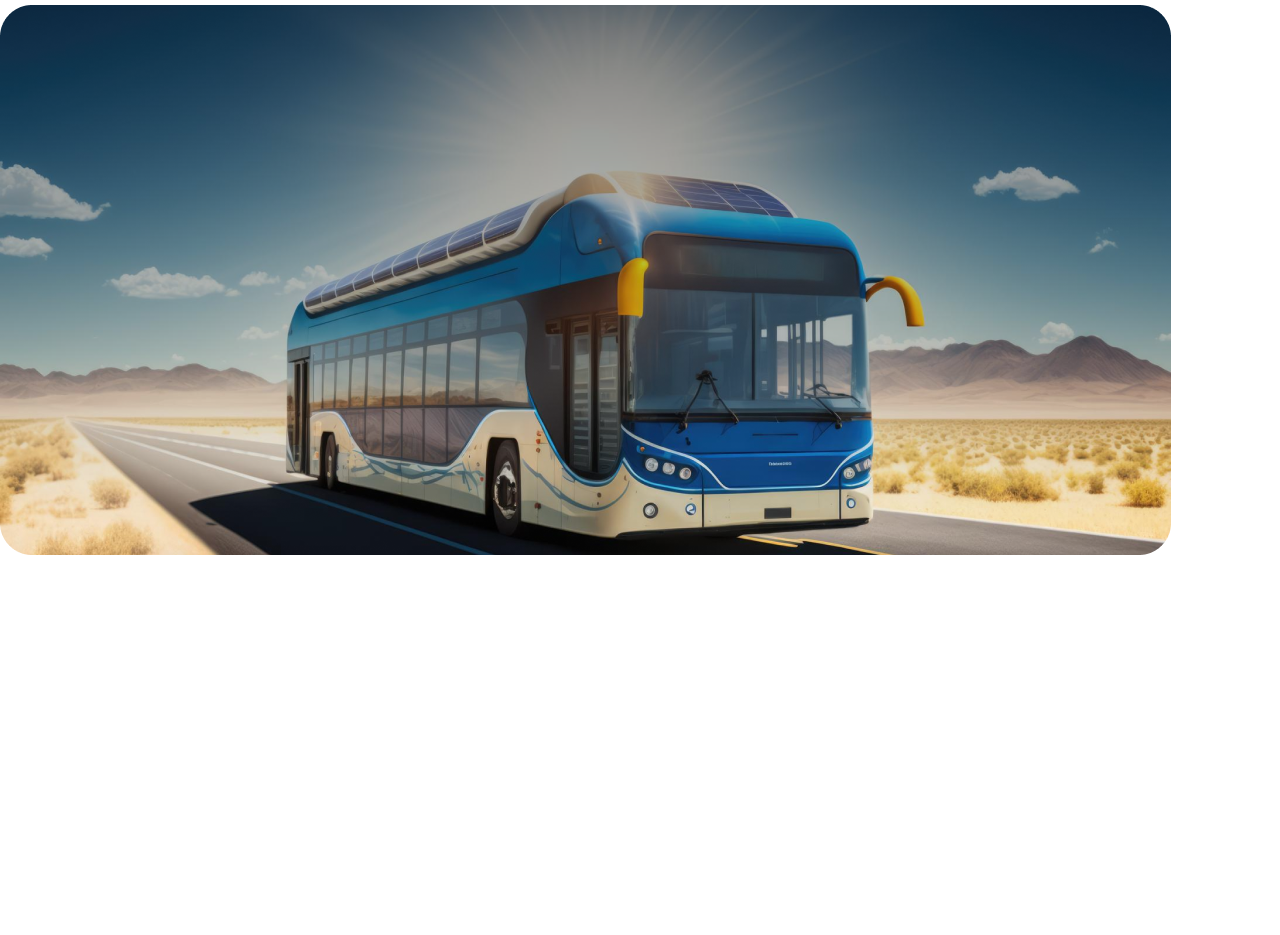
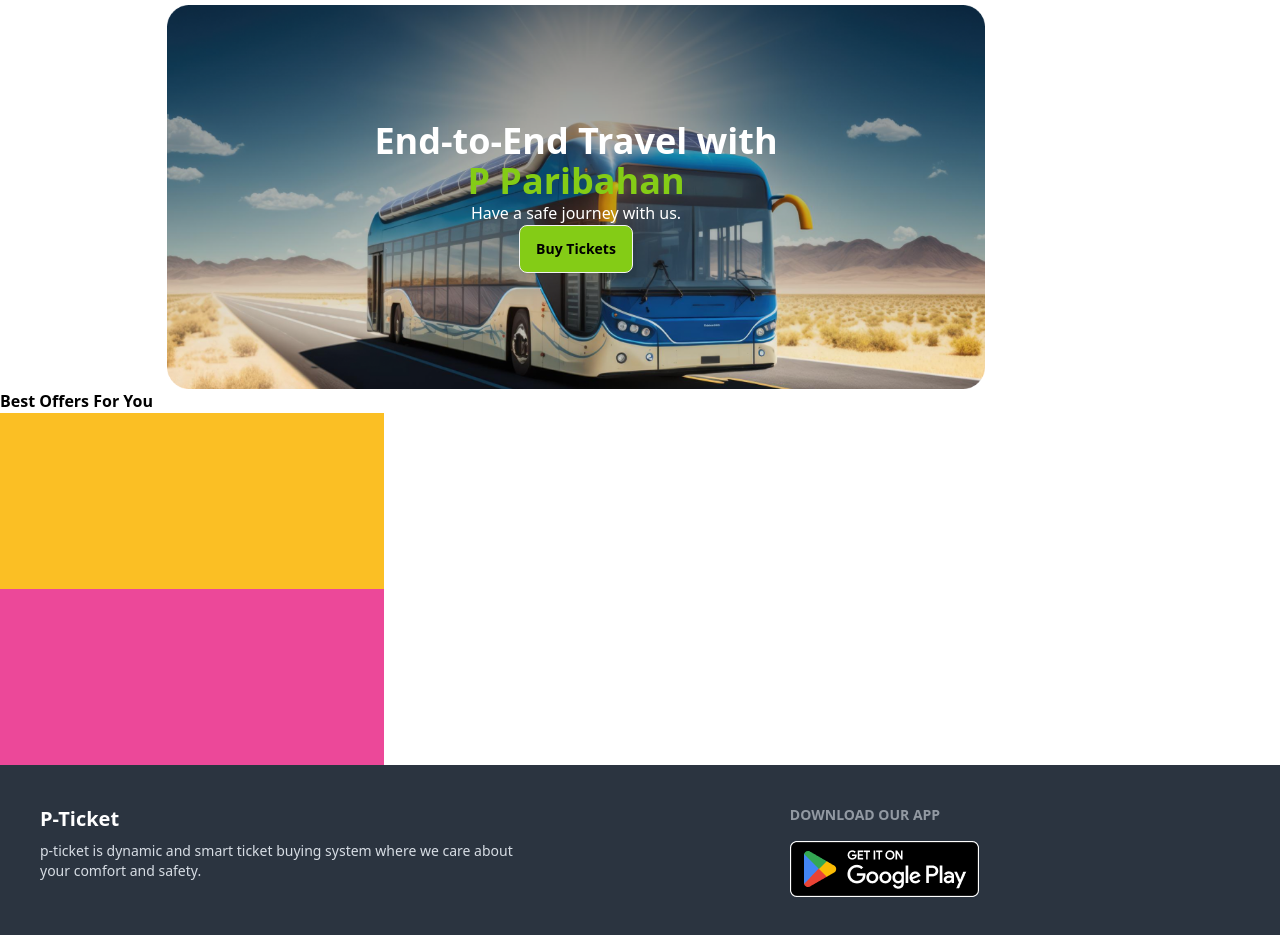
Before and after one commit to Tanzida999/Assignment5, a plain HTML site: page index.html in a window 1280 px wide. Shown: the part 63-998 px from the top of the page. Before the commit the page ends 800 px from the top, so only its background shows below. Drawn offline with nearby package versions, Linux system fonts and the light colour scheme.

Commit message:
In Progress

```diff
--- a/index.html
+++ b/index.html
@@ -8,7 +8,7 @@
 <script src="https://cdn.tailwindcss.com"></script>
 <title></title>
 </head>
-<body>
+<body class=" bg-white">
     <div class="navbar bg-base-100">
         <div class="navbar-start">
           <div class="dropdown">
@@ -17,7 +17,7 @@
             </div>
             <ul tabindex="0" class="menu menu-sm dropdown-content mt-3 z-[1] p-2 shadow bg-base-100 rounded-box w-52">
           </div>
-          <a class="btn btn-ghost font-bold text-4xl">P-Ticket</a>
+          <a class="btn btn-ghost font-bold bg- text-4xl">P-Ticket</a>
         </div>
         <div class="navbar-center hidden lg:flex">
           <ul class="menu menu-horizontal px-1">
@@ -36,8 +36,37 @@
             <img src="images/bus-icon.png" alt=""> </a>
         </div>
       </div>
-      <img src="images/banner.png" alt="">
+      <div class="flex justify-center items-center h-96 max-w-6xl bg-center bg-no-repeat bg-contain relative" style="background-image: url('images/banner.png');">
+        <div class="text-center text-white">
+          <p class="text-white text-4xl font-bold">End-to-End Travel with <br><span class="text-lime-500">P Paribahan</span></p>
+          <p class="text-white">Have a safe journey with us.</p>
+          <button class="btn  bg-lime-500 text-black">Buy Tickets</button>
+        </div>
+      </div>
 
-  </h1>
+    </div>
+    <div class="">
+      <p class="text-black justify-center items-center font-bold">Best Offers For You</p>
+      <div class=" h-44 w-96 bg-amber-400"></div>
+      <div class=" h-44 w-96 bg-pink-500"></div>
+
+    </div>
+
+
+
 </body>
+<footer class="footer p-10 bg-neutral text-neutral-content">
+  <aside>
+
+    <p class="text-white font-bold text-xl">P-Ticket</p>
+    <p>p-ticket is dynamic and smart ticket buying system where we care about <br> your comfort and safety.</p>
+  </aside>
+  <nav>
+    <h6 class="footer-title">Download our app</h6>
+    <img src="images/Group 104.png" alt="">
+    <div class="grid grid-flow-col gap-4 border-b border-black">
+    </div>
+
+  </nav>
+</footer>
 </html>
```
Also changed, not shown: images/Group 104.png (added).
